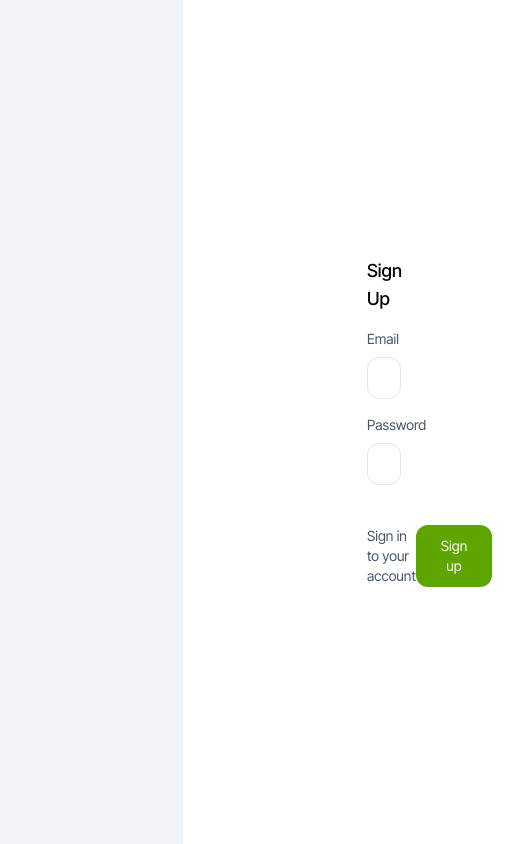
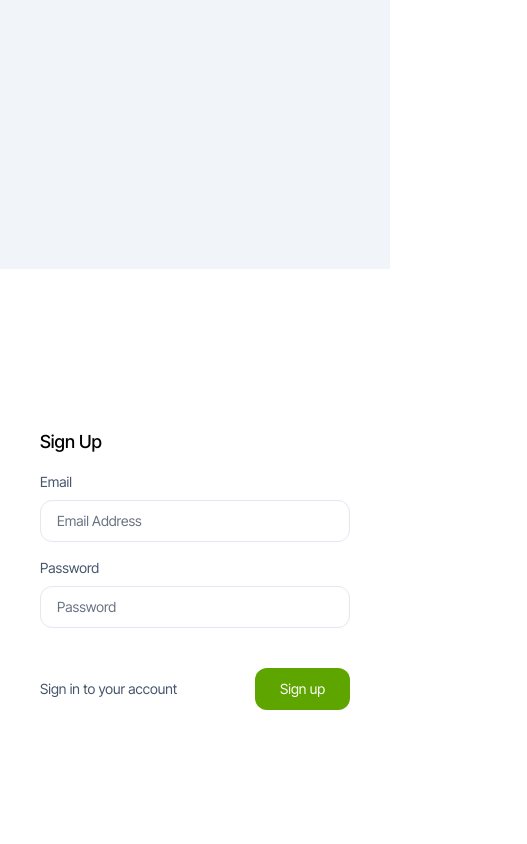
Before and after one commit to ebnsina/hisaab, a SvelteKit app: page /signup in a window 390 px wide. Shown: the whole page, 527 px wide, since content can reach past the window. Built offline with nearby package versions, Linux system fonts and the light colour scheme.

Commit message:
Fix auth pages

```diff
--- a/src/routes/(auth)/signin/+page.svelte
+++ b/src/routes/(auth)/signin/+page.svelte
@@ -10,8 +10,8 @@
 </svelte:head>
 
 <section class="">
-	<div class="grid min-h-screen grid-cols-2 gap-6">
-		<div class="flex flex-col justify-center px-40">
+	<div class="grid min-h-screen grid-cols-1 gap-6 md:grid-cols-2">
+		<div class="flex flex-col justify-center px-10 md:px-40">
 			<h2 class="mb-4 text-lg font-medium">Sign In</h2>
 
 			{#if form?.missing}<p class="mt-1 text-xs text-rose-500">The email field is required</p>{/if}
--- a/src/routes/(auth)/signup/+page.svelte
+++ b/src/routes/(auth)/signup/+page.svelte
@@ -10,9 +10,9 @@
 </svelte:head>
 
 <section class="">
-	<div class="grid min-h-screen grid-cols-2 gap-6">
+	<div class="grid min-h-screen grid-cols-1 gap-6 md:grid-cols-2">
 		<div class="bg-slate-100"></div>
-		<div class="flex flex-col justify-center px-40">
+		<div class="flex flex-col justify-center px-10 md:px-40">
 			<h2 class="mb-4 text-lg font-medium">Sign Up</h2>
 
 			<form method="POST" class="space-y-4" use:enhance>
```
